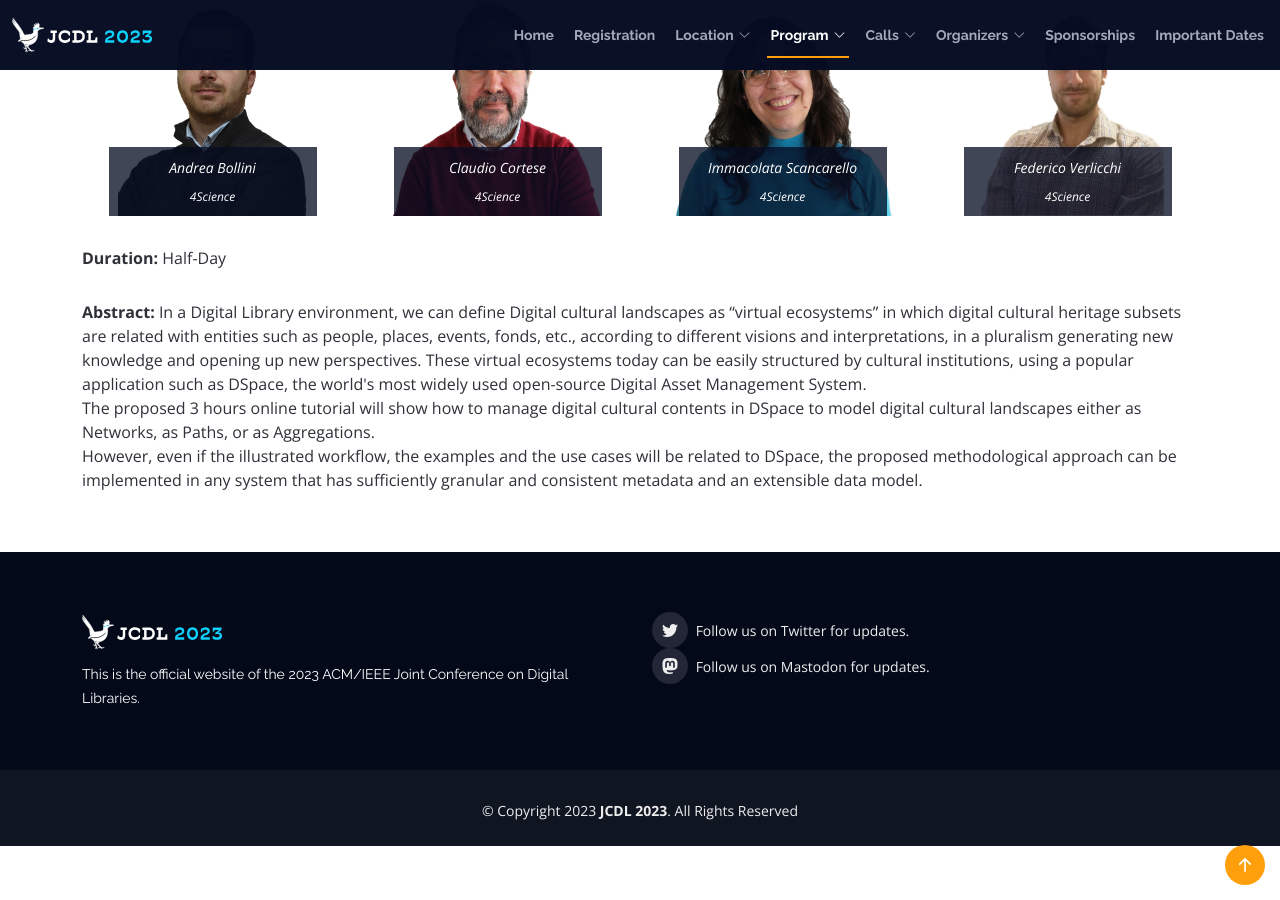
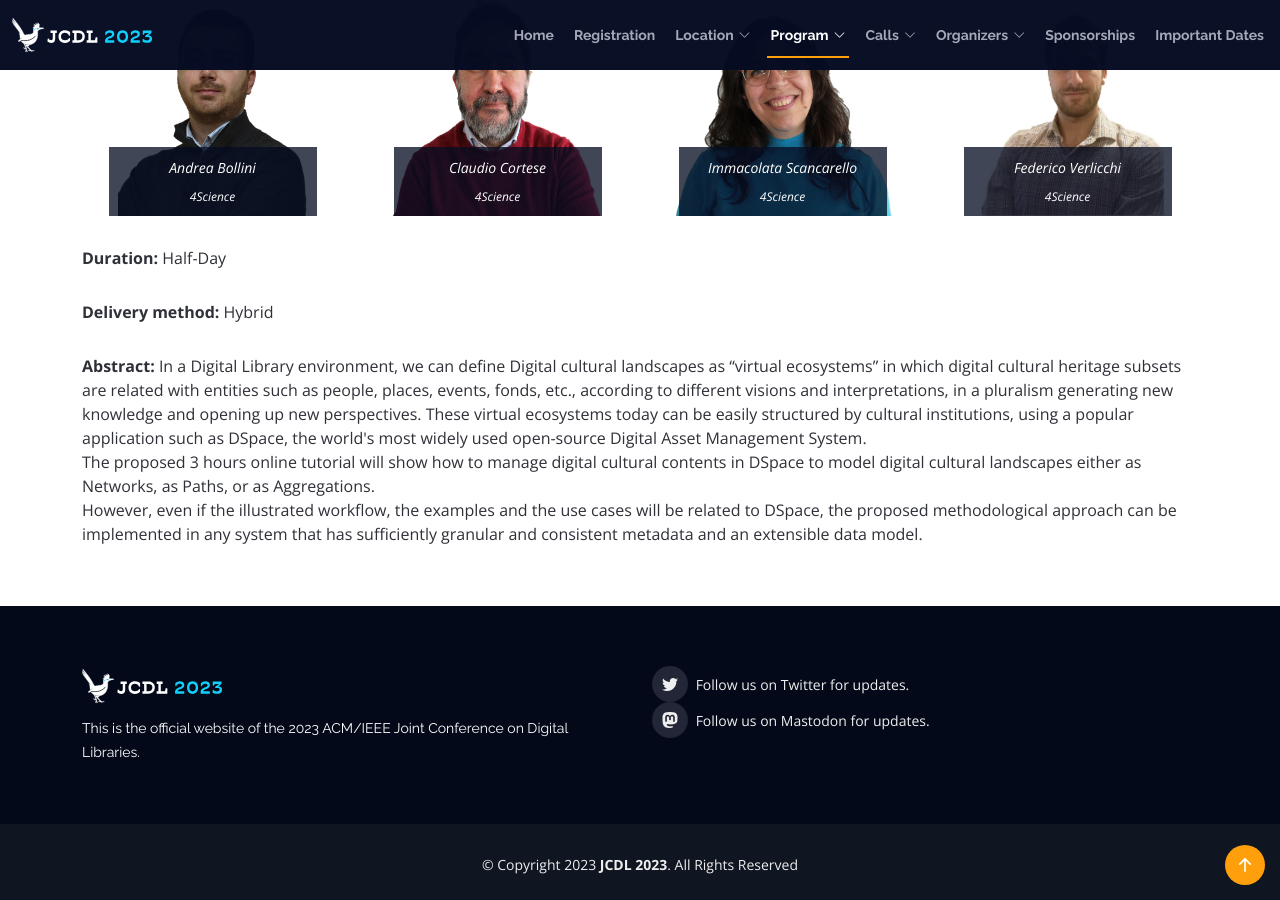
Before and after one commit to shawnmjones/JCDL2023-website-source, a Jekyll site: the page built from workshops-tutorials.html, in a window 1280 px wide and 900 px high, scrolled down 7417 px. Built offline with Jekyll 4.4.1, drawn with Linux system fonts in a browser that asks for light colours.

Commit message:
Adding delivery method to DSpace workshop

```diff
--- a/_data/tutorials.yml
+++ b/_data/tutorials.yml
@@ -32,6 +32,7 @@
   website:
   submission:
   duration: Half-Day
+  delivery: Hybrid
   abstract: "In a Digital Library environment, we can define Digital cultural landscapes as “virtual ecosystems” in which digital cultural heritage subsets are related with entities such as people, places, events, fonds, etc., according to different visions and interpretations, in a pluralism generating new knowledge and opening up new perspectives. These virtual ecosystems today can be easily structured by cultural institutions, using a popular application such as DSpace, the world's most widely used open-source Digital Asset Management System.<br>The proposed 3 hours online tutorial will show how to manage digital cultural contents in DSpace to model digital cultural landscapes either as Networks, as Paths, or as Aggregations.<br>However, even if the illustrated workflow, the examples and the use cases will be related to DSpace, the proposed methodological approach can be implemented in any system that has sufficiently granular and consistent metadata and an extensible data model."
 
   authors:
```
